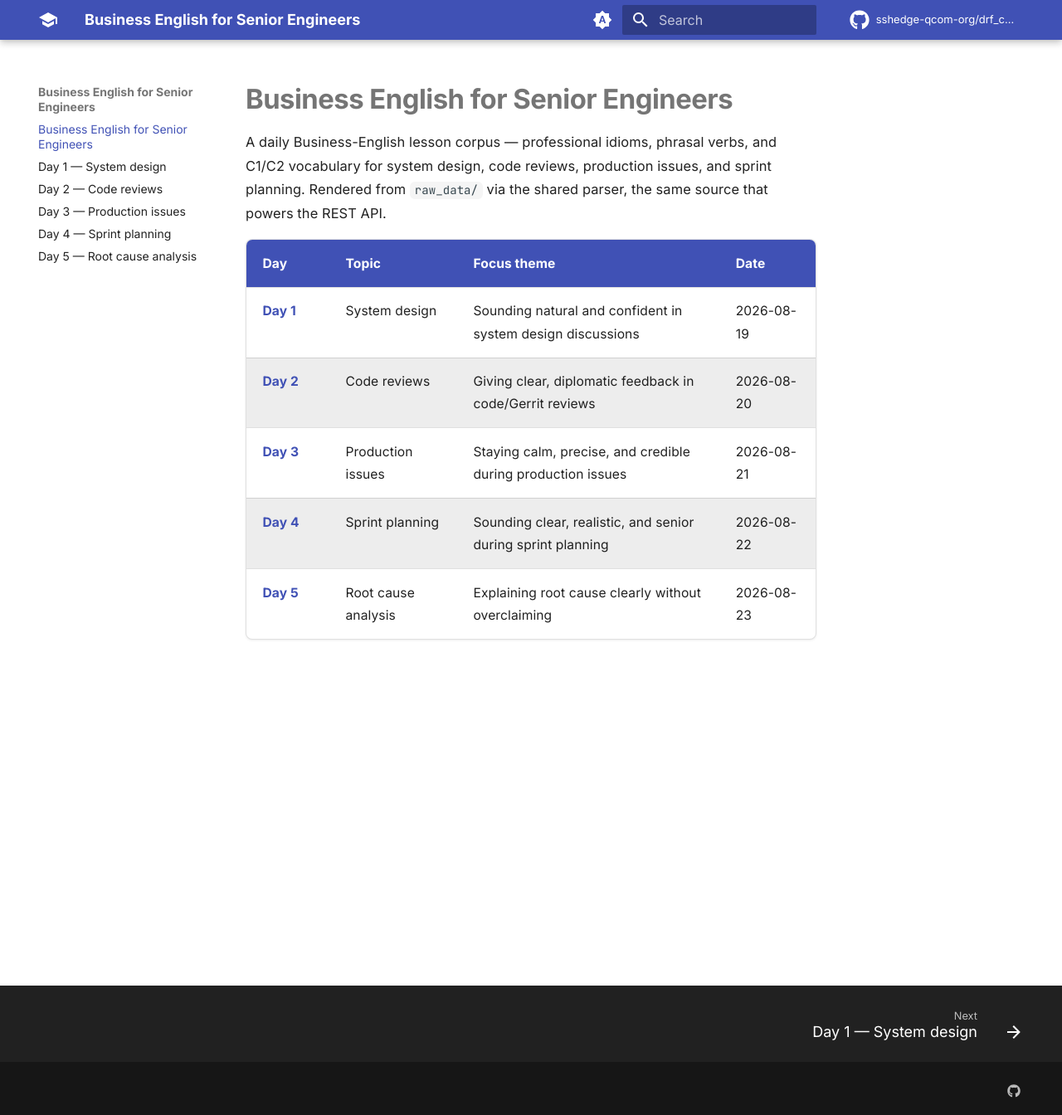
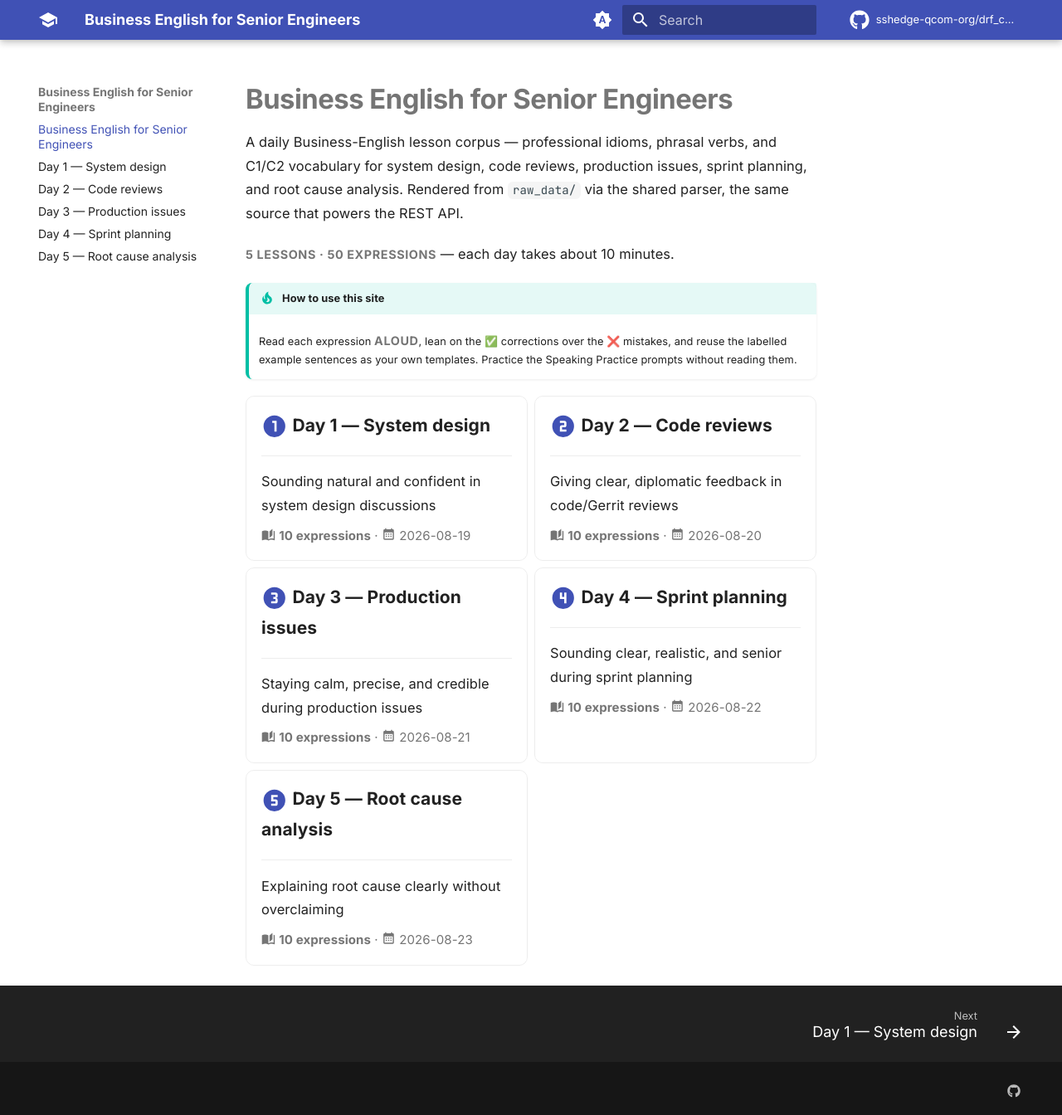
Before and after one commit to sshedge-qcom-org/drf_capstone, an MkDocs documentation site: the page built from docs/index.md, in a window 1280 px wide and 1344 px high. Shown: the whole window at 83% size. Built offline with MkDocs 1.6.1 and Material for MkDocs 9.7.7, drawn with Linux system fonts in a browser that asks for light colours; comment, search, counter and statistics services are not loaded.

Commit message:
Style: landing page as a grid of day cards + hover polish
Replace the plain index table with Material grid cards — one per day with
a numbered icon, linked topic heading, focus theme, and expression count/date.
Add hover-lift on cards and a subtle shift on expression cards.

```diff
--- a/docs/index.md
+++ b/docs/index.md
@@ -1,11 +1,52 @@
 # Business English for Senior Engineers
 
-A daily Business-English lesson corpus — professional idioms, phrasal verbs, and C1/C2 vocabulary for system design, code reviews, production issues, and sprint planning. Rendered from `raw_data/` via the shared parser, the same source that powers the REST API.
+A daily Business-English lesson corpus — professional idioms, phrasal verbs, and C1/C2 vocabulary for system design, code reviews, production issues, sprint planning, and root cause analysis. Rendered from `raw_data/` via the shared parser, the same source that powers the REST API.
 
-| Day | Topic | Focus theme | Date |
-| --- | --- | --- | --- |
-| [Day 1](day-1.md) | System design | Sounding natural and confident in system design discussions | 2026-08-19 |
-| [Day 2](day-2.md) | Code reviews | Giving clear, diplomatic feedback in code/Gerrit reviews | 2026-08-20 |
-| [Day 3](day-3.md) | Production issues | Staying calm, precise, and credible during production issues | 2026-08-21 |
-| [Day 4](day-4.md) | Sprint planning | Sounding clear, realistic, and senior during sprint planning | 2026-08-22 |
-| [Day 5](day-5.md) | Root cause analysis | Explaining root cause clearly without overclaiming | 2026-08-23 |
+**5 lessons · 50 expressions** — each day takes about 10 minutes.
+
+!!! tip "How to use this site"
+    Read each expression **aloud**, lean on the ✅ corrections over the ❌ mistakes, and reuse the labelled example sentences as your own templates. Practice the Speaking Practice prompts without reading them.
+
+<div class="grid cards" markdown>
+
+-   :material-numeric-1-circle:{ .lg .middle } **[Day 1 — System design](day-1.md)**
+
+    ---
+
+    Sounding natural and confident in system design discussions
+
+    :material-book-open-page-variant: **10 expressions**  ·  :material-calendar-month: 2026-08-19
+
+-   :material-numeric-2-circle:{ .lg .middle } **[Day 2 — Code reviews](day-2.md)**
+
+    ---
+
+    Giving clear, diplomatic feedback in code/Gerrit reviews
+
+    :material-book-open-page-variant: **10 expressions**  ·  :material-calendar-month: 2026-08-20
+
+-   :material-numeric-3-circle:{ .lg .middle } **[Day 3 — Production issues](day-3.md)**
+
+    ---
+
+    Staying calm, precise, and credible during production issues
+
+    :material-book-open-page-variant: **10 expressions**  ·  :material-calendar-month: 2026-08-21
+
+-   :material-numeric-4-circle:{ .lg .middle } **[Day 4 — Sprint planning](day-4.md)**
+
+    ---
+
+    Sounding clear, realistic, and senior during sprint planning
+
+    :material-book-open-page-variant: **10 expressions**  ·  :material-calendar-month: 2026-08-22
+
+-   :material-numeric-5-circle:{ .lg .middle } **[Day 5 — Root cause analysis](day-5.md)**
+
+    ---
+
+    Explaining root cause clearly without overclaiming
+
+    :material-book-open-page-variant: **10 expressions**  ·  :material-calendar-month: 2026-08-23
+
+</div>
--- a/docs/stylesheets/extra.css
+++ b/docs/stylesheets/extra.css
@@ -106,3 +106,56 @@
 .md-typeset table a {
   font-weight: 600;
 }
+
+/* ── Expression cards lift a touch on hover ──────────────────────────────── */
+.md-typeset h3 {
+  transition: box-shadow 120ms ease, transform 120ms ease;
+}
+
+.md-typeset h3:hover {
+  box-shadow: 0 4px 14px rgba(0, 0, 0, 0.1);
+  transform: translateX(2px);
+}
+
+/* ── Landing page grid cards (one per day) ───────────────────────────────── */
+.md-typeset .grid.cards > ul > li,
+.md-typeset .grid > .card {
+  border-radius: 10px;
+  border: 1px solid var(--md-default-fg-color--lightest);
+  padding: 1em 1.1em;
+  transition: box-shadow 140ms ease, transform 140ms ease,
+    border-color 140ms ease;
+}
+
+.md-typeset .grid.cards > ul > li:hover,
+.md-typeset .grid > .card:hover {
+  transform: translateY(-4px);
+  border-color: var(--md-primary-fg-color);
+  box-shadow: 0 8px 22px rgba(0, 0, 0, 0.14);
+}
+
+/* The big numbered day icon leading each card. */
+.md-typeset .grid.cards .twemoji.lg svg,
+.md-typeset .grid.cards .lg svg {
+  fill: var(--md-primary-fg-color);
+}
+
+/* The linked day title sits large and inherits the text colour (not link blue). */
+.md-typeset .grid.cards > ul > li > p:first-child {
+  font-size: 1.05rem;
+}
+
+.md-typeset .grid.cards > ul > li > p:first-child a {
+  color: var(--md-default-fg-color);
+}
+
+.md-typeset .grid.cards > ul > li > p:first-child a:hover {
+  color: var(--md-primary-fg-color);
+}
+
+/* Footer meta line (expression count · date) sits quiet and small. */
+.md-typeset .grid.cards > ul > li > p:last-child {
+  color: var(--md-default-fg-color--light);
+  font-size: 0.75rem;
+  margin-top: 0.6em;
+}
```
Also changed, not shown: 1 other file.
